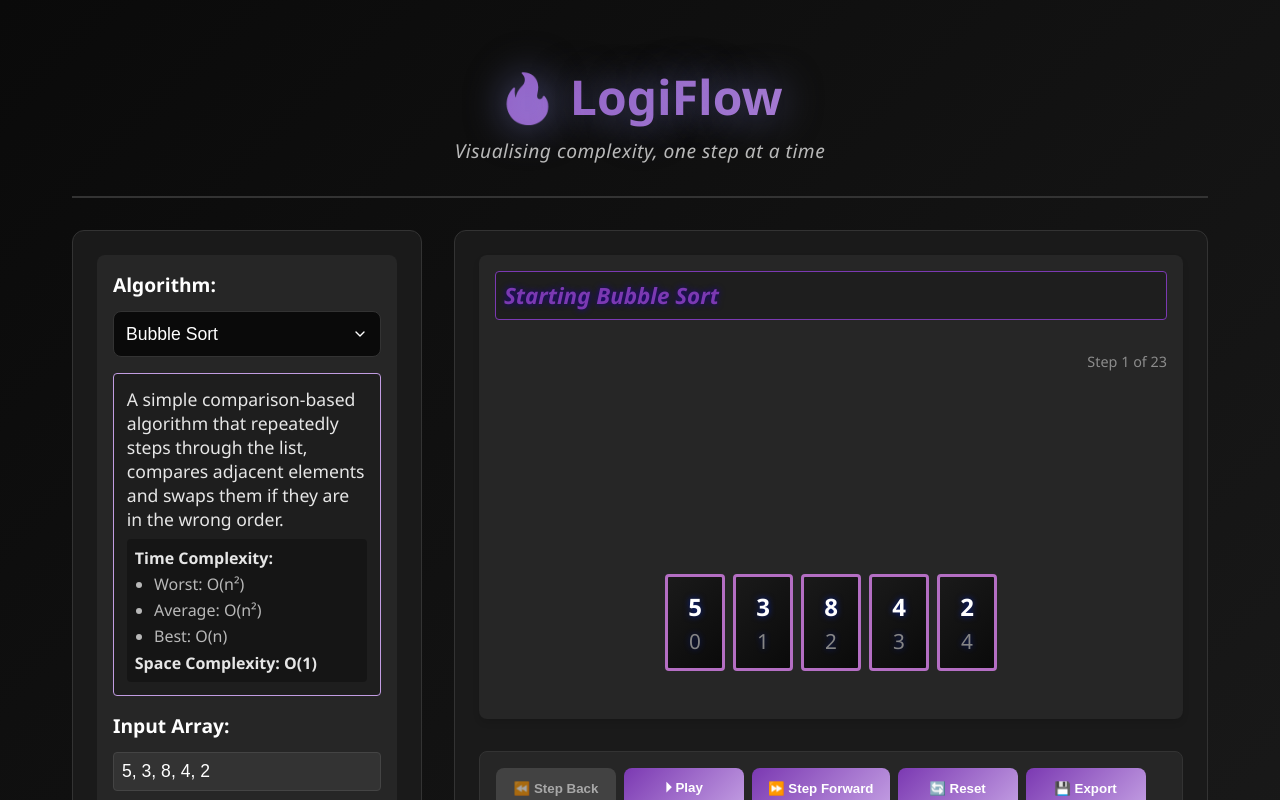
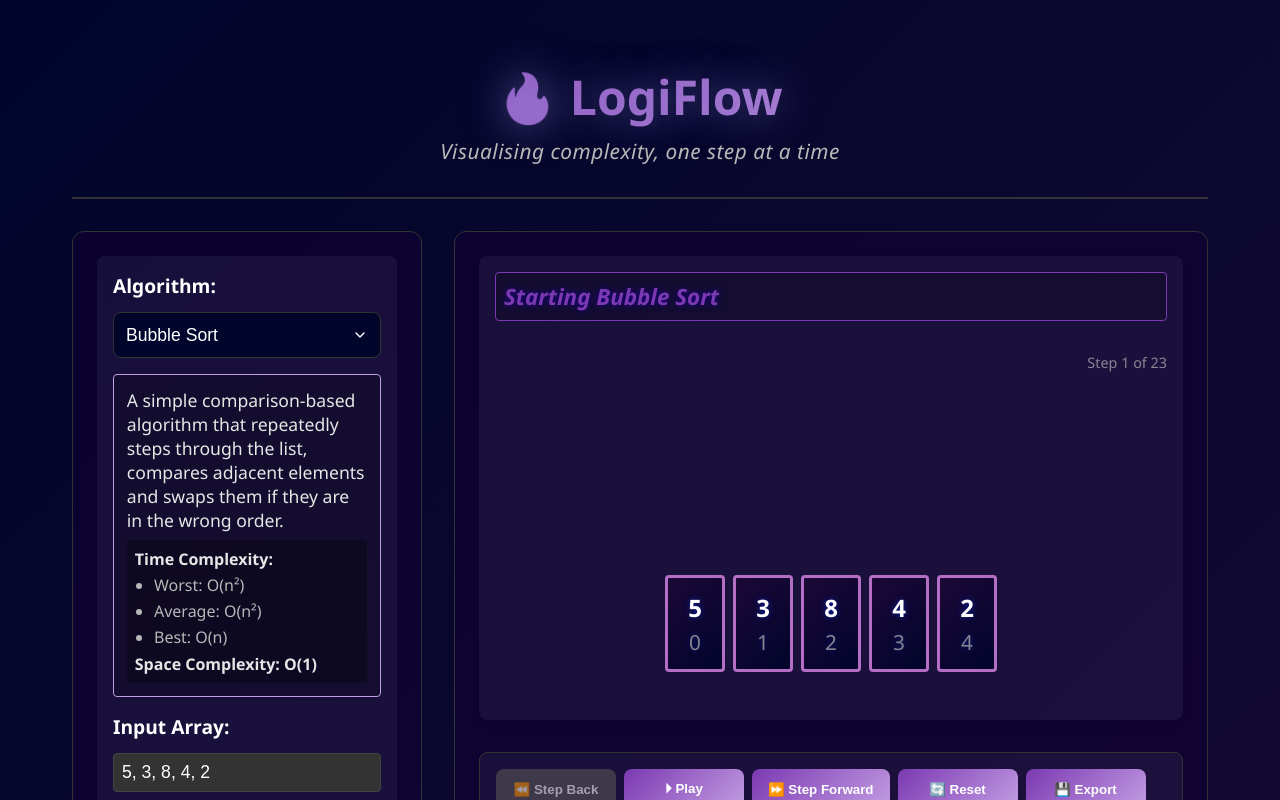
Before and after one commit to Nourayam/LogiFlow, a React (Vite) app in the folder logiflow/: page / in a window 1280 px wide. Shown: the top 800 px of the page. Built offline with nearby package versions, Linux system fonts and the light colour scheme.

Commit message:
better colours

```diff
--- a/logiflow/src/App.css
+++ b/logiflow/src/App.css
@@ -1,12 +1,12 @@
 :root {
-  --primary-color: #4cc9f0;
+  --primary-color: rgb(255, 255, 255)6, 99, 208, 0.576);
   --secondary-color: #7209b7;
   --accent-color: #f72585;
-  --background-dark: #0a0a0a;
-  --background-light: #1a1a1a;
+  --background-dark: rgb(1, 5, 43);
+  --background-light: #100033a2;
   --text-primary: #ffffff;
   --text-secondary: #b8b8b8;
-  --success-color: #06ffa5;
+  --success-color: #06ff2b;
   --warning-color: #ffbe0b;
   --error-color: #ff006e;
   --border-colour: #333;
@@ -51,10 +51,9 @@ body {
   margin-bottom: 0.5rem;
 }
 
-/* ✅ FIXED: Target h2 inside app-header with class subtitle */
 .app-header .subtitle {
   color: var(--text-secondary);
-  font-size: 1.2rem;
+  font-size: 1.3rem;
   font-style: italic;
   font-weight: 300;
   margin: 0;
```
